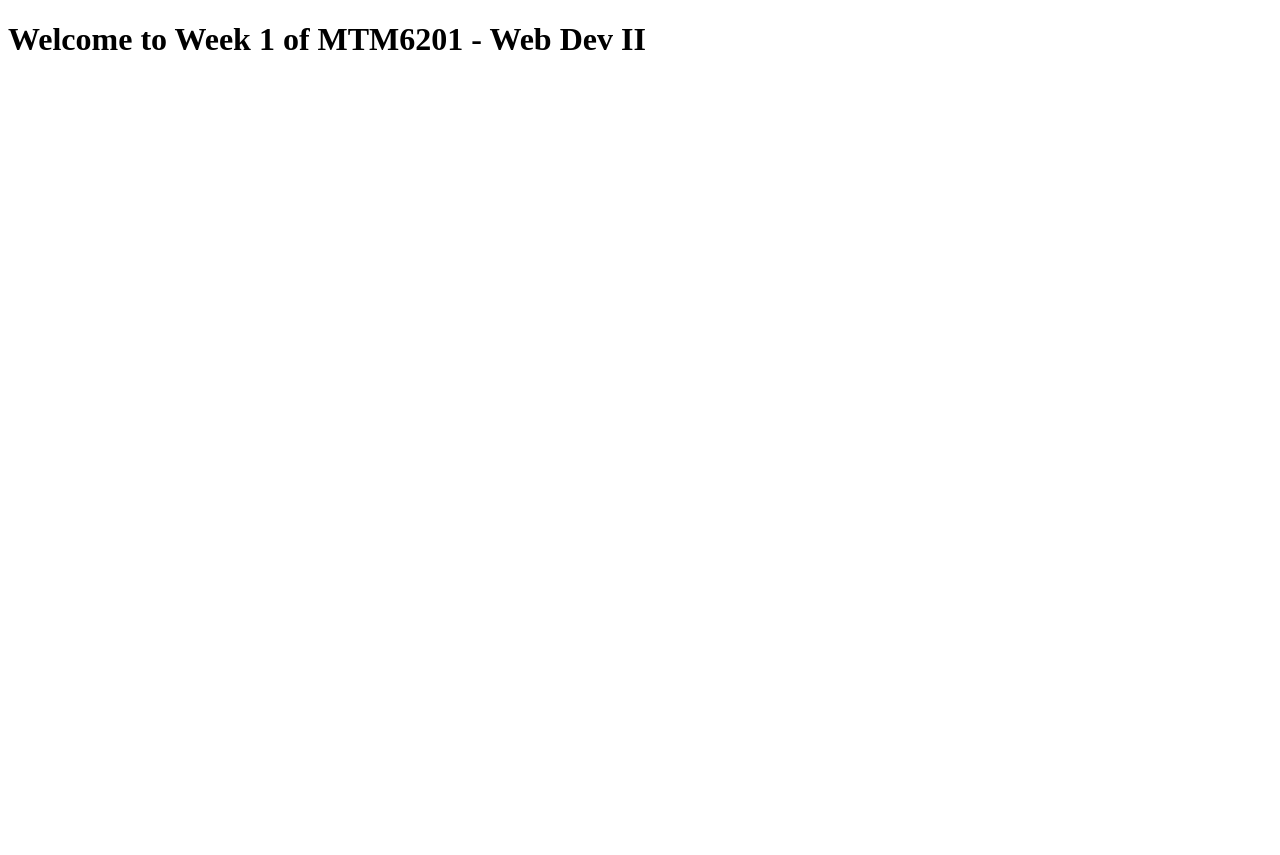
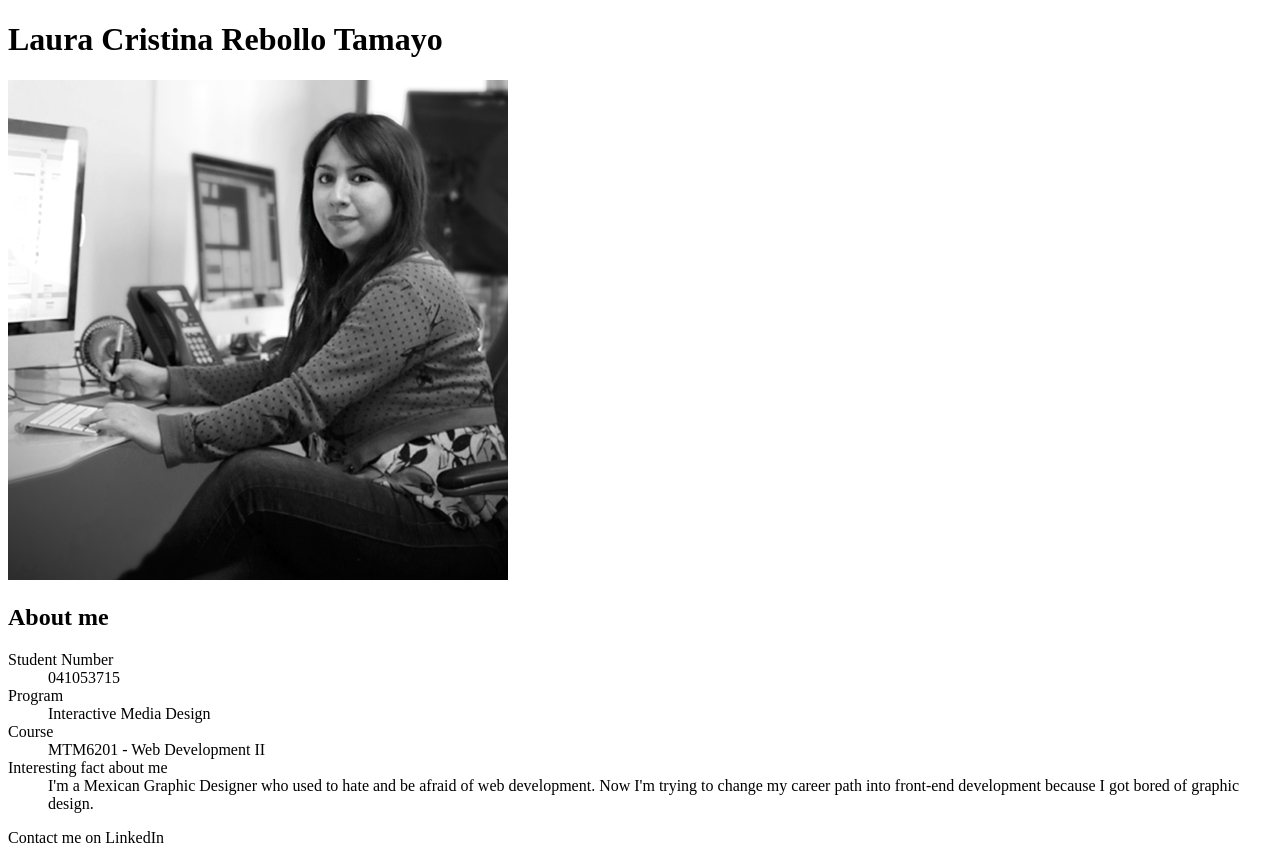
Before and after one commit to rebo0004/mtm6201-week1, a plain HTML site: page index.html in a window 1280 px wide. Before the commit the page ends 800 px from the top, so only its background shows below. Drawn offline with Linux system fonts and the light colour scheme.

Commit message:
Creates basic structure and criteria

```diff
--- a/index.html
+++ b/index.html
@@ -4,9 +4,31 @@
     <meta charset="UTF-8">
     <meta http-equiv="X-UA-Compatible" content="IE=edge">
     <meta name="viewport" content="width=device-width, initial-scale=1.0">
-    <title>Document</title>
+    <title>Laura Cristina Rebollo Tamayo</title>
 </head>
 <body>
-    <h1>Welcome to Week 1 of MTM6201 - Web Dev II</h1>
+    <header>
+        <h1>Laura Cristina Rebollo Tamayo</h1>
+    </header>
+    <main>
+        <img src="/images/cristina_rebollo.jpg" alt="Cristina Rebollo">
+        <h2>About me</h2>
+        <dl>
+            <dt>Student Number</dt>
+            <dd>041053715</dd>
+
+            <dt>Program</dt>
+            <dd>Interactive Media Design</dd>
+
+            <dt>Course</dt>
+            <dd>MTM6201 - Web Development II</dd>
+
+            <dt>Interesting fact about me</dt>
+            <dd>I'm a Mexican Graphic Designer who used to hate and be afraid of web development. Now I'm trying to change my career path into front-end development because I got bored of graphic design.</dd>
+        </dl>
+    </main>
+    <footer>
+        <span>Contact me on LinkedIn</span>
+    </footer>
 </body>
 </html>
```
Also changed, not shown: images/cristina_rebollo.jpg (added).
